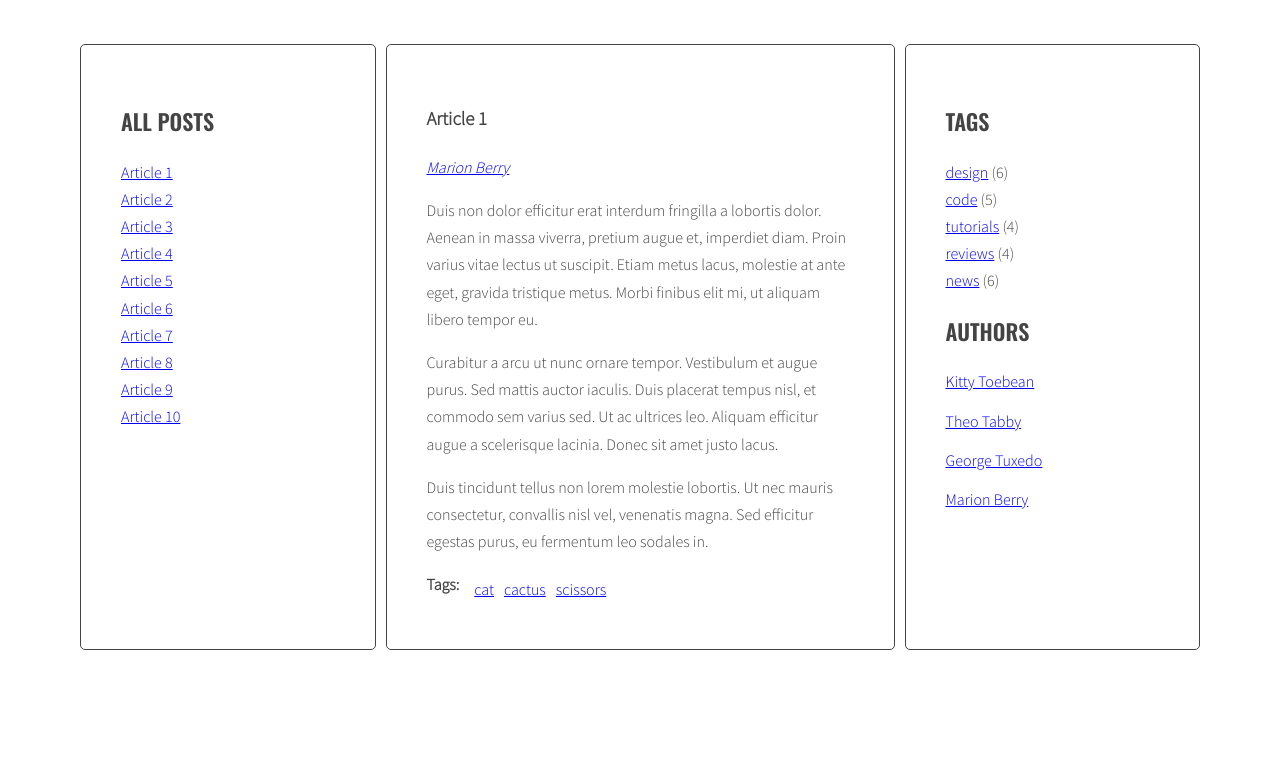
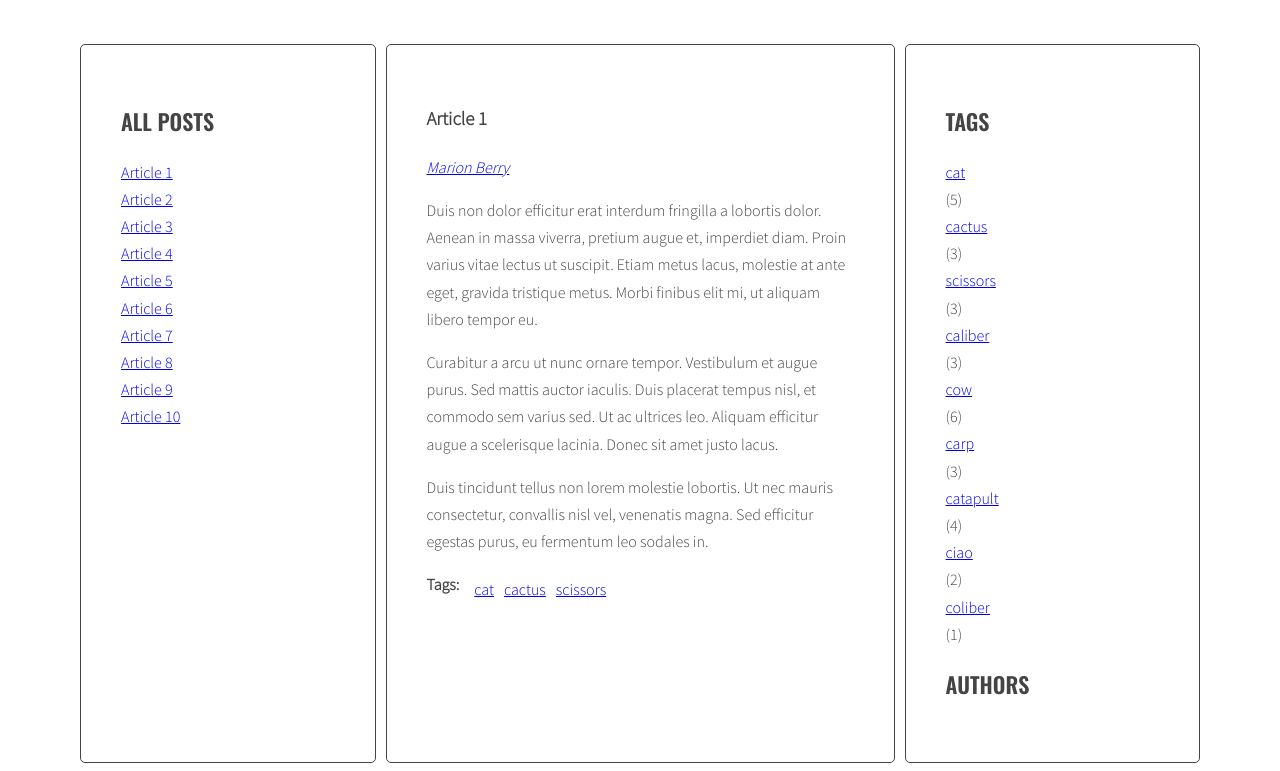
Before and after one commit to RezaiMartyna/javascript-blog, a website: page index.html in a window 1280 px wide. Shown: the part 138-909 px from the top of the page. Before the commit the page ends 800 px from the top, so only its background shows below. Drawn offline with nearby package versions, Linux system fonts and the light colour scheme.

Commit message:
add function calculateTagsParams

```diff
--- a/index.html
+++ b/index.html
@@ -202,34 +202,11 @@
             <aside class="sidebar">
               <h2 class="section-title">Tags</h2>
               <ul class="list tags">
-                <li><a href="#">design</a> <span>(6)</span></li>
-                <li><a href="#">code</a> <span>(5)</span></li>
-                <li><a href="#">tutorials</a> <span>(4)</span></li>
-                <li><a href="#">reviews</a> <span>(4)</span></li>
-                <li><a href="#">news</a> <span>(6)</span></li>
+
               </ul>
               <h2 class="section-title">Authors</h2>
               <ul class="list authors">
-                <li>
-                  <a href="#">
-                    <span class="author-name">Kitty Toebean</span>
-                  </a>
-                </li>
-                <li>
-                  <a href="#">
-                    <span class="author-name">Theo Tabby</span>
-                  </a>
-                </li>
-                <li>
-                  <a href="#">
-                    <span class="author-name">George Tuxedo</span>
-                  </a>
-                </li>
-                <li>
-                  <a href="#">
-                    <span class="author-name">Marion Berry</span>
-                  </a>
-                </li>
+
               </ul>
             </aside>
           </main>
--- a/js/script.js
+++ b/js/script.js
@@ -43,6 +43,7 @@
     optTitleListSelector = '.titles';
     optArticleTagsSelector = '.post-tags .list';
     optArticleAuthorSelector = '.post-author';
+    optTagsListSelector = '.tags.list';
 
     function generateTitleLinks(customSelector = ''){
 
@@ -268,4 +269,88 @@
 
   addClickListenersToAuthors();
 
+  function calculateTagsParams(tags){
+    const params = { min: 99999, max: 0 };
+
+    for(let tag in tags){
+      console.log(tag + ' is used ' + tags[tag] + ' times');
+
+      if(tags[tag] > params.max){
+        params.max = tags[tag];
+      }
+      if(tags[tag] < params.min){
+        params.min = tags[tag];
+      }
+
+    }
+    return params;
+  }
+  console.log(calculateTagsParams);
+
+  function generateTags(){
+
+    /* [NEW] create a new variable allTags with an empty object */
+    let allTags = {};;
+
+    /* find all articles */
+    const articles = document.querySelectorAll(optArticleSelector);
+
+    /* START LOOP: for every article: */
+    for (let article of articles) {
+
+      /* find tags wrapper */
+      const tagWrapper = article.querySelector(optArticleTagsSelector);
+
+      /* make html variable with empty string */
+      let html = '';
+
+      /* get tags from data-tags attribute */
+      const articleTags = article.getAttribute('data-tags');
+
+      /* split tags into array */
+      const articleTagsArray = articleTags.split(' ');
+
+      /* START LOOP: for each tag */
+      for(let tag of articleTagsArray){
+
+        /* generate HTML of the link */
+        const linkHTML = '<li><a href="#tag-' + tag + '">' + tag + '</a></li>';
+
+        /* add generated code to html variable */
+        html = html + linkHTML;
+
+        /* [NEW] check if this link is NOT already in allTags */
+        if(!allTags[tag]) {
+          /* [NEW] add tag to allTags object */
+          allTags[tag] = 1;
+        } else {
+        allTags[tag]++;
+        }
+
+      /* END LOOP: for each tag */
+      }
+      /* insert HTML of all the links into the tags wrapper */
+      tagWrapper.innerHTML= html;
+
+    /* END LOOP: for every article: */
+    }
+
+    /* [NEW] find list of tags in right column */
+    const tagList = document.querySelector('.tags');
+
+    /* [NEW] create variable for all links HTML code */
+    const tagsParams = calculateTagsParams(allTags);
+    console.log('tagsParams:', tagsParams)
+    let allTagsHTML = '';
+
+    /* [NEW] START LOOP: for each tag in allTags: */
+    for(let tag in allTags){
+      /* [NEW] generate code of a link and add it to allTagsHTML */
+      allTagsHTML += '<li><a href="#tag-' + tag + '">' + tag + '</a></li>' + ' (' + allTags[tag] + ') ';
+
+      /* [NEW] END LOOP: for each tag in allTags: */
+    }
+    /*[NEW] add HTML from allTagsHTML to tagList */
+    tagList.innerHTML = allTagsHTML;
+  }
 }
```
